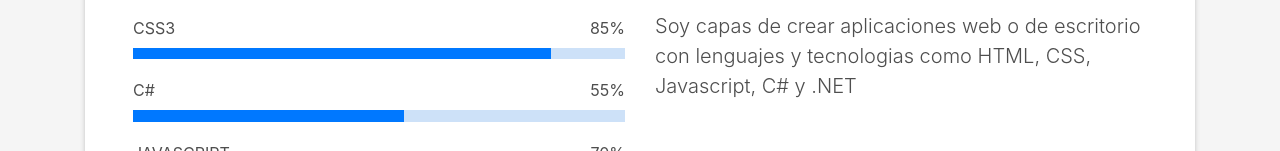
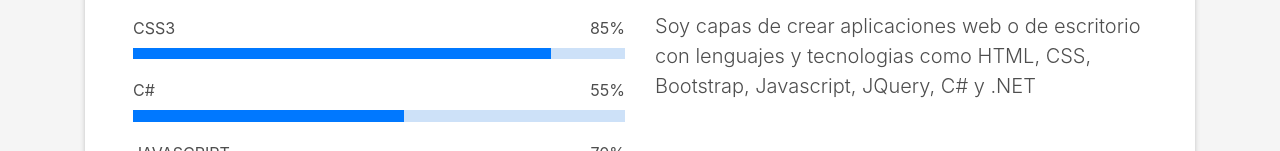
Before and after one commit to FreddyGames69/PortafolioDev, a plain HTML site: page index.html in a window 1280 px wide. Shown: the part 2108-2259 px from the top of the page. Drawn offline with nearby package versions, Linux system fonts and the light colour scheme; files whose address does not match are found by name.

Commit message:
Version 1 final

```diff
--- a/index.html
+++ b/index.html
@@ -473,7 +473,7 @@
                     Youtube, Platzi, Udemy, Google, Foros, Etc.
                   </p>
                   <p class="lead">
-                    Soy capas de crear aplicaciones web o de escritorio con lenguajes y tecnologias como HTML, CSS, Javascript, C# y .NET
+                    Soy capas de crear aplicaciones web o de escritorio con lenguajes y tecnologias como HTML, CSS, Bootstrap, Javascript, JQuery, C# y .NET
                   </p>
                 </div>
               </div>
```
